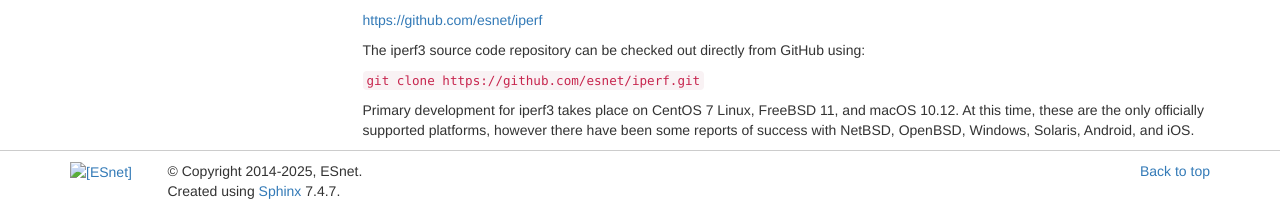
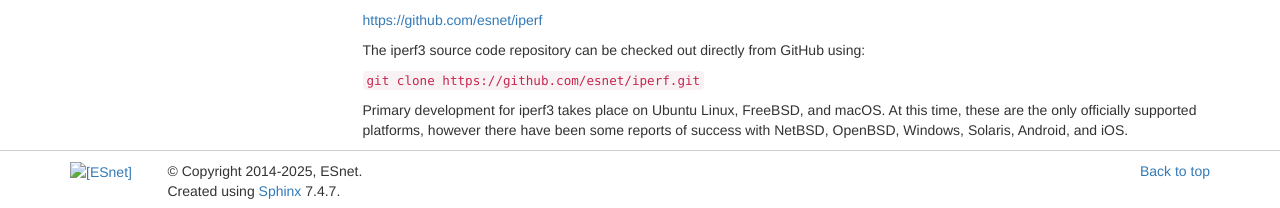
Before and after one commit to esnet/iperf, a Sphinx documentation site: the page built from docs/obtaining.rst, in a window 1280 px wide and 1030 px high. Shown: the part 819-1027 px from the top of the window. Built offline with Sphinx 7.4.7, drawn with Linux system fonts in a browser that asks for light colours; nearby versions of some CDN libraries; library files that are not in the unit come from our copies.

Commit message:
docs: We use Ubuntu, not CentOS, for primary Linux development.
Pointed out in #1891.

```diff
--- a/docs/index.rst
+++ b/docs/index.rst
@@ -22,7 +22,7 @@ original iperf.  These include, for example, a zero-copy mode and
 optional JSON output.  Note that iperf3 is *not* backwards compatible
 with the original iperf.
 
-Primary development for iperf3 takes place on CentOS Linux, FreeBSD,
+Primary development for iperf3 takes place on Ubuntu Linux, FreeBSD,
 and macOS.  At this time, these are the only officially
 supported platforms, however there have been some reports of success
 with OpenBSD, Android, and other Linux distributions.
--- a/docs/obtaining.rst
+++ b/docs/obtaining.rst
@@ -74,7 +74,7 @@ GitHub using:
 
 ``git clone https://github.com/esnet/iperf.git``
 
-Primary development for iperf3 takes place on CentOS 7 Linux, FreeBSD 11,
-and macOS 10.12. At this time, these are the only officially supported
+Primary development for iperf3 takes place on Ubuntu Linux, FreeBSD,
+and macOS. At this time, these are the only officially supported
 platforms, however there have been some reports of success with
 NetBSD, OpenBSD, Windows, Solaris, Android, and iOS.
```
